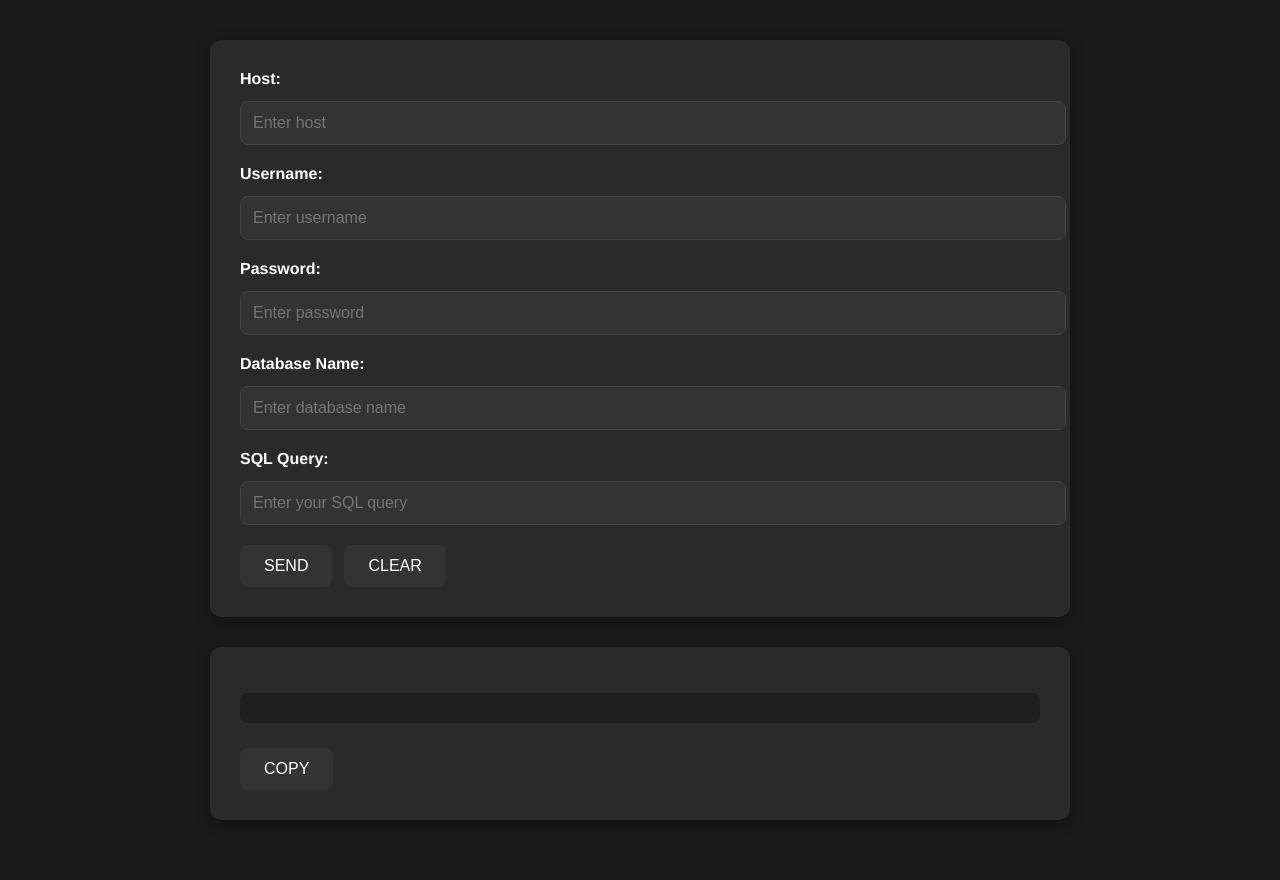
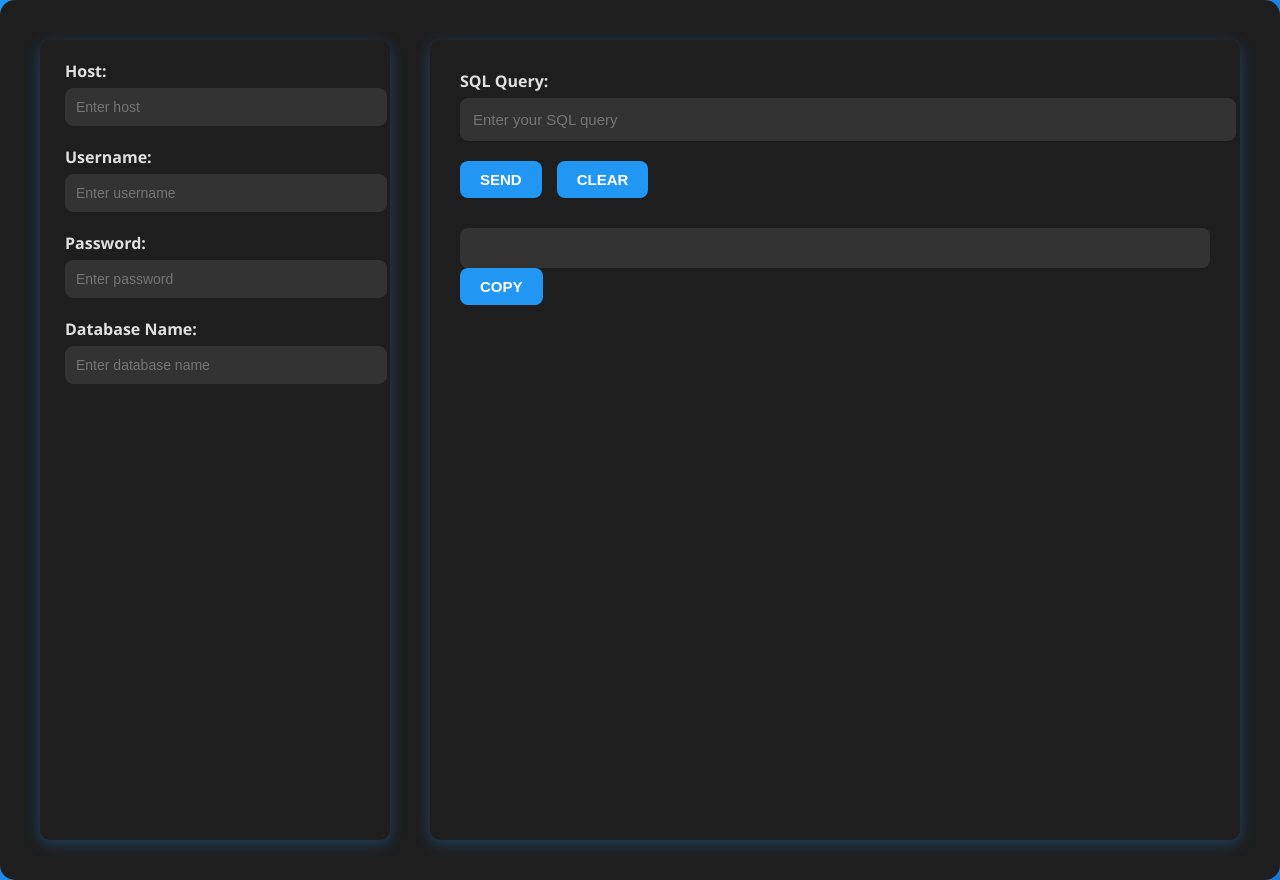
Before and after one commit to Pavan-Kumar-2095/MYSQL-AI, a React (Create React App) app: page / in a window 1280 px wide. Built offline with nearby package versions, Linux system fonts and the light colour scheme.

Commit message:
fix API KEY

```diff
--- a/src/App.js
+++ b/src/App.js
@@ -1,4 +1,4 @@
-import Input from "./Components/Input"
+import Input from "./Components/Input";
 // import Update from "./Components/UnderDev"
 
 function App() {
--- a/src/Components/Input.css
+++ b/src/Components/Input.css
@@ -1,29 +1,34 @@
-/* Input.css */
+/* Input.css - Blue Background Theme with Dark Mode Elements */
 
-/* General page styling */
 body {
-  font-family: 'Helvetica Neue', sans-serif;
-  background-color: #1a1a1a; /* Dark background for a sleek look */
-  color: #e0e0e0; /* Lighter text color for readability */
+  font-family: 'Segoe UI', Tahoma, Geneva, Verdana, sans-serif;
+  background: linear-gradient(135deg, #2196f3, #1976d2); /* Blue gradient background */
   margin: 0;
   padding: 0;
+  color: #e0e0e0; /* Light text for contrast */
+  transition: background-color 0.5s ease-in-out;
 }
 
+/* Main container with subtle animation */
 .main {
   display: flex;
-  flex-direction: column;
-  align-items: center;
+  flex-direction: row;
+  gap: 40px;
   padding: 40px;
+  min-height: 100vh;
+  background-color: #1e1e1e; /* Dark background for main content */
+  border-radius: 15px;
+  box-shadow: 0 4px 15px rgba(33, 150, 243, 0.3); /* Light blue shadow for main content */
+  transition: all 0.3s ease-in-out;
 }
 
 .input {
-  background-color: #2a2a2a; /* Darker background for the input section */
-  padding: 30px;
-  border-radius: 12px;
-  box-shadow: 0 4px 15px rgba(0, 0, 0, 0.3); /* Slightly darker shadow */
-  width: 80%;
-  max-width: 800px;
-  margin-bottom: 30px;
+  width: 300px;
+  background-color: #1e1e1e; /* Dark input section */
+  padding: 20px 25px;
+  border-radius: 10px;
+  box-shadow: 0 4px 15px rgba(33, 150, 243, 0.3);
+  animation: fadeIn 1s ease-in-out;
 }
 
 .input-group {
@@ -31,91 +36,149 @@ body {
 }
 
 .input-group label {
-  font-weight: bold;
-  margin-bottom: 8px;
   display: block;
-  color: #fff; /* White text for labels */
+  margin-bottom: 6px;
+  font-weight: 600;
+  color: #e0e0e0; /* Light text for labels */
 }
 
 .input-group input {
   width: 100%;
-  padding: 12px;
-  margin-top: 5px;
-  border: 1px solid #444; /* Dark border for inputs */
+  padding: 10px;
+  border: 1px solid #333333; /* Dark border */
   border-radius: 8px;
-  font-size: 16px;
-  background-color: #333; /* Dark input background */
-  color: #e0e0e0; /* Lighter text inside input fields */
+  font-size: 14px;
+  background-color: #333333; /* Darker input background */
+  color: #e0e0e0; /* Light text inside inputs */
+  transition: border-color 0.3s, transform 0.3s;
 }
 
 .input-group input:focus {
-  border-color: #ff9800; /* Orange border on focus */
+  border-color: #2196f3; /* Bright blue border on focus */
   outline: none;
+  transform: scale(1.05); /* Slight scale effect */
+}
+
+.output {
+  flex: 1;
+  background-color: #1e1e1e; /* Dark output background */
+  padding: 30px;
+  border-radius: 10px;
+  box-shadow: 0 4px 15px rgba(33, 150, 243, 0.3);
+  animation: fadeIn 1s ease-in-out;
+}
+
+.query-center {
+  margin-bottom: 20px;
+}
+
+.query-center label {
+  display: block;
+  margin-bottom: 6px;
+  font-weight: 600;
+  color: #e0e0e0; /* Light text */
+}
+
+.query-center input {
+  width: 100%;
+  padding: 12px;
+  font-size: 15px;
+  border: 1px solid #333333;
+  border-radius: 8px;
+  background-color: #333333; /* Dark background */
+  color: #e0e0e0; /* Light text */
+  transition: border-color 0.3s, transform 0.3s;
+}
+
+.query-center input:focus {
+  border-color: #2196f3; /* Blue border on focus */
+  outline: none;
+  transform: scale(1.05); /* Slight scale effect */
+}
+
+.button-group {
+  margin-top: 20px;
+  display: flex;
+  gap: 15px;
 }
 
 .button {
-  background-color: #333; /* Dark background for buttons */
-  color: #fff; /* White text */
+  padding: 10px 20px;
+  font-size: 15px;
+  background-color: #2196f3; /* Bright blue button background */
+  color: white;
   border: none;
-  padding: 12px 24px;
   border-radius: 8px;
-  font-size: 16px;
   cursor: pointer;
-  margin-right: 12px;
-  transition: background-color 0.3s ease;
+  font-weight: 600;
+  transition: background-color 0.3s, transform 0.2s;
+  animation: fadeIn 1s ease-in-out;
 }
 
 .button:hover {
-  background-color: #ff9800; /* Orange hover effect */
-}
-
-.output {
-  background-color: #2a2a2a; /* Dark background for output section */
-  padding: 30px;
-  border-radius: 12px;
-  box-shadow: 0 4px 15px rgba(0, 0, 0, 0.3);
-  width: 80%;
-  max-width: 800px;
+  background-color: #1976d2; /* Darker blue on hover */
+  transform: translateY(-2px); /* Hover lift effect */
 }
 
 .output-result {
-  margin-bottom: 25px;
+  margin-top: 30px;
+  font-family: monospace;
+  background-color: #333333; /* Dark output background */
+  padding: 20px;
+  border-radius: 8px;
+  overflow-x: auto;
+  max-height: 400px;
+  color: #e0e0e0; /* Light text color */
+  animation: fadeIn 1s ease-in-out;
 }
 
-.output-result pre {
-  background-color: #1e1e1e; /* Slightly darker background for results */
-  padding: 15px;
-  border-radius: 8px;
+pre {
+  margin: 0;
   white-space: pre-wrap;
-  word-wrap: break-word;
-  font-size: 16px;
-  color: #e0e0e0; /* Light text inside result */
-  max-height: 400px;
-  overflow-y: auto;
 }
 
-.footer {
-  margin-top: 40px;
-  text-align: center;
+table {
+  width: 100%;
+  border-collapse: collapse;
   font-size: 14px;
-  color: #ccc; /* Light grey color for footer */
-  opacity: 0.7;
+  margin-top: 10px;
+  background-color: #1e1e1e; /* Dark background for table */
 }
 
-/* Add media query for smaller screens */
-@media (max-width: 768px) {
-  .main {
-    padding: 15px;
+th, td {
+  border: 1px solid #333333;
+  padding: 10px;
+  text-align: left;
+}
+
+th {
+  background-color: #2196f3; /* Blue table header */
+  color: white;
+  font-weight: bold;
+}
+
+td {
+  background-color: #2c2c2c; /* Darker table cell background */
+}
+
+th, td:hover {
+  background-color: #1976d2; /* Darker blue on hover */
+  transition: background-color 0.2s;
+}
+
+tr:hover {
+  background-color: #333333; /* Darker row on hover */
+  transition: background-color 0.3s ease-in-out;
+}
+
+/* Keyframe for fadeIn animation */
+@keyframes fadeIn {
+  0% {
+    opacity: 0;
+    transform: translateY(20px);
   }
-
-  .input,
-  .output {
-    width: 100%;
-    margin-bottom: 20px;
-  }
-
-  .button {
-    width: 100%;
-    margin-top: 15px;
+  100% {
+    opacity: 1;
+    transform: translateY(0);
   }
 }
--- a/src/Components/Input.js
+++ b/src/Components/Input.js
@@ -114,16 +114,17 @@ export default function Input() {
 
   // Clear the inputs and results
   const clear = () => {
-    setDatabaseName("");
+    // setDatabaseName("");
     setQuery("");
-    setHost("");
-    setUsername("");
-    setPassword("");
+    // setHost("");
+    // setUsername("");
+    // setPassword("");
     setData("");
   };
 
   return (
     <div className="main">
+      {/* Sidebar Inputs */}
       <div className="input">
         <div className="input-group">
           <label>Host:</label>
@@ -169,7 +170,11 @@ export default function Input() {
           />
         </div>
 
-        <div className="input-group">
+      </div>
+
+      {/* Main Content */}
+      <div className="output">
+        <div className="query-center">
           <label>SQL Query:</label>
           <input
             type="text"
@@ -181,11 +186,12 @@ export default function Input() {
           />
         </div>
 
-        <button onClick={executeQuery} className="button">SEND</button>
-        <button onClick={clear} className="button">CLEAR</button>
-      </div>
+        <div className="button-group">
+          <button onClick={executeQuery} className="button">SEND</button>
+          <button onClick={clear} className="button">CLEAR</button>
+        </div>
 
-      <div className="output">
+
         <div className="output-result">
           {typeof data === "string" && <pre>{data}</pre>}
           {data && typeof data !== "string" && data}
@@ -194,4 +200,5 @@ export default function Input() {
       </div>
     </div>
   );
+
 }
```
Also changed, not shown: server.js (+4 -3 lines).
